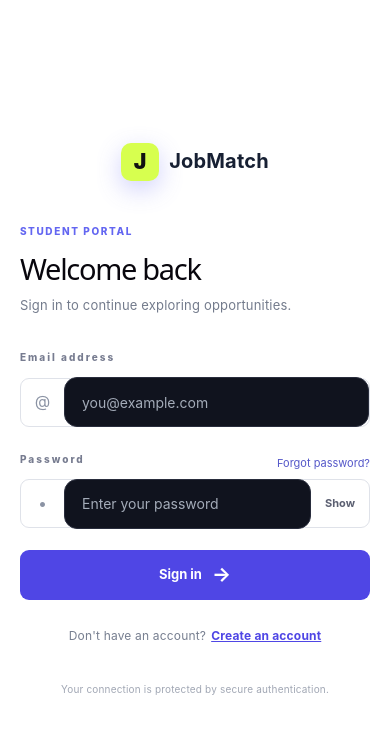
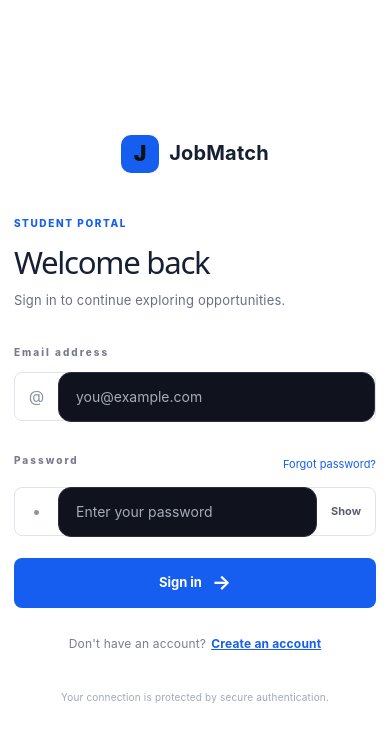
Before and after one commit to sanjaypoojary56-art/ReactForSpring, a React (Vite) app: page /login in a window 390 px wide. Shown: the top 742 px of the page. Built offline with nearby package versions, Linux system fonts and the light colour scheme; no server answers.

Commit message:
Apply professional responsive corporate styling

```diff
--- a/src/pages/login.css
+++ b/src/pages/login.css
@@ -418,3 +418,6 @@
   }
 
 }
+
+/* Professional corporate visual overrides */
+.login-page{background:var(--jm-bg)!important;color:var(--jm-ink)!important}.login-visual{background:#172033!important;color:#fff!important}.login-section{background:#fff!important}.brand-mark{background:var(--jm-accent)!important;box-shadow:none!important}.login-heading h2{color:var(--jm-ink)!important}.form-label{color:var(--jm-accent)!important}.login-heading p{color:var(--jm-muted)!important}.input-wrapper{border-color:var(--jm-line)!important;background:#fff!important;border-radius:8px!important}.login-button{background:var(--jm-accent)!important;border-radius:8px!important;box-shadow:none!important;min-height:44px!important}.login-button:hover:not(:disabled){background:var(--jm-accent-dark)!important;box-shadow:0 4px 12px rgba(21,94,239,.18)!important}.forgot-button,.register-section a{color:var(--jm-accent)!important}@media(max-width:900px){.login-section{padding:28px 20px!important}}@media(max-width:600px){.login-section{padding:20px 14px!important}.login-container{width:100%!important;max-width:100%!important}.login-heading h2{font-size:clamp(26px,8vw,32px)!important}.input-wrapper{min-height:48px!important}.forgot-button,.password-toggle{min-height:44px!important}}
```
